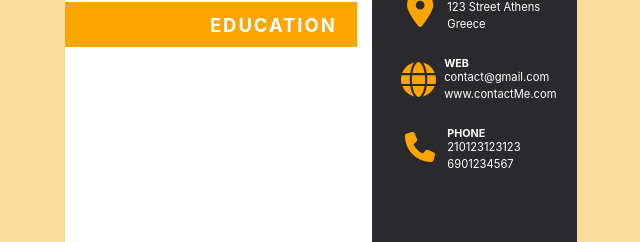
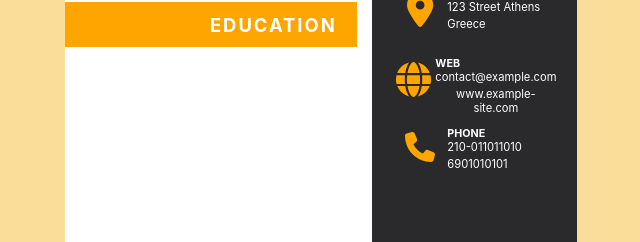
Before and after one commit to Kiwasthal/cv-project, a React (Create React App) app: page / in a window 1280 px wide. Shown: the part 309-551 px from the top of the page, without its empty margins (319-959 px from the left). Built offline with nearby package versions, Linux system fonts and the light colour scheme; the HTML template or start-up script is replaced by a standard one.

Commit message:
Web editing complete functionality

```diff
--- a/src/Components/Contact/WebContainer.js
+++ b/src/Components/Contact/WebContainer.js
@@ -2,6 +2,7 @@ import { Component } from 'react';
 import {
   StyledContactSubHeader,
   StyledContactInformationHolder,
+  StyledContactInput,
 } from '../../StyledComponents/Components.styled';
 import { StyledContactInformationContainer } from '../../StyledComponents/Components.styled';
 import { FontAwesomeIcon } from '@fortawesome/react-fontawesome';
@@ -10,8 +11,51 @@ import ContactEditButton from './ContactEditButton';
 
 class WebContainer extends Component {
   render() {
-    const { textUpper, textBottom, renderBtn, hideBtn, isHovered } = this.props;
-    return isHovered ? (
+    const {
+      textUpper,
+      textBottom,
+      renderBtn,
+      hideBtn,
+      isHovered,
+      isEdited,
+      buttonText,
+      handleEdit,
+      handleMain,
+      handleSecondary,
+      handleConfirm,
+      startEdit,
+      endEdit,
+      confirmValues,
+    } = this.props;
+    return isEdited ? (
+      <StyledContactInformationContainer onMouseLeave={hideBtn}>
+        <StyledContactSubHeader>WEB</StyledContactSubHeader>
+        <FontAwesomeIcon
+          icon={faGlobe}
+          style={{
+            color: 'orange',
+            gridArea: '1 / 1 / 4 / 2',
+            justifySelf: 'Center',
+            alignSelf: 'flex-start',
+            height: '35px',
+            marginTop: '10px',
+          }}
+        />
+        <StyledContactInput
+          style={{ alignSelf: 'flex-start' }}
+          onChange={handleMain}
+        />
+        <StyledContactInput onChange={handleSecondary} />
+        <ContactEditButton
+          handleEdit={handleEdit}
+          handleConfirm={handleConfirm}
+          text={buttonText}
+          startEdit={startEdit}
+          endEdit={endEdit}
+          confirmValues={confirmValues}
+        />
+      </StyledContactInformationContainer>
+    ) : isHovered ? (
       <StyledContactInformationContainer onMouseLeave={hideBtn}>
         <StyledContactSubHeader>WEB</StyledContactSubHeader>
         <FontAwesomeIcon
@@ -31,7 +75,12 @@ class WebContainer extends Component {
         <StyledContactInformationHolder>
           {textBottom}
         </StyledContactInformationHolder>
-        <ContactEditButton />
+        <ContactEditButton
+          handleEdit={handleEdit}
+          handleConfirm={handleConfirm}
+          text={buttonText}
+          startEdit={startEdit}
+        />
       </StyledContactInformationContainer>
     ) : (
       <StyledContactInformationContainer onMouseEnter={renderBtn}>
--- a/src/Components/ContactManager.js
+++ b/src/Components/ContactManager.js
@@ -21,19 +21,23 @@ export class ContactManager extends Component {
       },
       webHovering: false,
       webEditing: false,
-      web: {
+      webMain: {
         mainInput: '',
-        secondaryInput: '',
-        templateText: 'contact@gmail.com',
-        templateTextSecondary: 'www.contactMe.com',
+        templateText: 'contact@example.com',
+      },
+      webSecondary: {
+        mainInput: '',
+        templateText: 'www.example-site.com',
       },
       phoneHovering: false,
       phoneEditing: false,
-      phone: {
+      phoneMain: {
         mainInput: '',
-        secondaryInput: '',
-        templateText: '210123123123',
-        templateTextSecondary: '6901234567',
+        templateText: '210-011011010',
+      },
+      phoneSecondary: {
+        mainInput: '',
+        templateText: '6901010101',
       },
       buttonText: 'EDIT',
     };
@@ -99,6 +103,30 @@ export class ContactManager extends Component {
     });
   }
 
+  startWebEditing() {
+    this.setState({
+      webEditing: true,
+    });
+  }
+
+  endWebEditing() {
+    this.setState({
+      webEditing: false,
+    });
+  }
+
+  startPhoneEditing() {
+    this.setState({
+      phoneEditing: true,
+    });
+  }
+
+  endPhoneEditing() {
+    this.setState({
+      phoneEditing: false,
+    });
+  }
+
   handleNewAddressMainInput(e) {
     this.setState({
       addressMain: {
@@ -117,7 +145,25 @@ export class ContactManager extends Component {
     });
   }
 
-  confirmNewInput() {
+  handleNewWebMainInput(e) {
+    this.setState({
+      webMain: {
+        mainInput: e.target.value,
+        templateText: this.state.webMain.templateText,
+      },
+    });
+  }
+
+  handleNewWebSecondary(e) {
+    this.setState({
+      webSecondary: {
+        mainInput: e.target.value,
+        templateText: this.state.webSecondary.templateText,
+      },
+    });
+  }
+
+  confirmNewInputAddress() {
     this.setState({
       addressMain: {
         mainInput: '',
@@ -126,6 +172,19 @@ export class ContactManager extends Component {
       addressSecondary: {
         mainInput: '',
         templateTextCity: this.state.addressSecondary.mainInput,
+      },
+    });
+  }
+
+  confirmNewInputWeb() {
+    this.setState({
+      webMain: {
+        mainInput: '',
+        templateText: this.state.webMain.mainInput,
+      },
+      webSecondary: {
+        mainInput: '',
+        templateText: this.state.webSecondary.mainInput,
       },
     });
   }
@@ -141,9 +200,16 @@ export class ContactManager extends Component {
     const createEditBtn = this.createEditBtn.bind(this);
     const startAddressEdit = this.startAddressEditing.bind(this);
     const endAddressEdit = this.endAddressEditing.bind(this);
+    const startWebEdit = this.startWebEditing.bind(this);
+    const endWebEdit = this.endWebEditing.bind(this);
+    const startPhoneEdit = this.startPhoneEditing.bind(this);
+    const endPhoneEdit = this.endPhoneEditing.bind(this);
     const handleAddressMainInput = this.handleNewAddressMainInput.bind(this);
     const handleAddressSecondary = this.handleNewAddressSecondary.bind(this);
-    const confirmAddressChange = this.confirmNewInput.bind(this);
+    const handleWebMainInput = this.handleNewWebMainInput.bind(this);
+    const handleNewWebSecondary = this.handleNewWebSecondary.bind(this);
+    const confirmAddressChange = this.confirmNewInputAddress.bind(this);
+    const confirmWebChange = this.confirmNewInputWeb.bind(this);
 
     return (
       <StyledContactContainer>
@@ -164,18 +230,30 @@ export class ContactManager extends Component {
           buttonText={this.state.buttonText}
         />
         <WebContainer
-          textUpper={this.state.web.templateText}
-          textBottom={this.state.web.templateTextSecondary}
+          textUpper={this.state.webMain.templateText}
+          textBottom={this.state.webSecondary.templateText}
           renderBtn={renderWebEditButton}
           hideBtn={hideWebEditButton}
           isHovered={this.state.webHovering}
+          isEdited={this.state.webEditing}
+          startEdit={startWebEdit}
+          endEdit={endWebEdit}
+          handleEdit={createConfirmBtn}
+          handleMain={handleWebMainInput}
+          handleSecondary={handleNewWebSecondary}
+          confirmValues={confirmWebChange}
+          handleConfirm={createConfirmBtn}
+          buttonText={this.state.buttonText}
         />
         <PhoneContainer
-          textUpper={this.state.phone.templateText}
-          textBottom={this.state.phone.templateTextSecondary}
+          textUpper={this.state.phoneMain.templateText}
+          textBottom={this.state.phoneSecondary.templateText}
           renderBtn={renderPhoneEditButton}
           hideBtn={hidePhoneEditButton}
           isHovered={this.state.phoneHovering}
+          isEdited={this.state.phoneEditing}
+          startEdit={startPhoneEdit}
+          endEdit={endPhoneEdit}
         />
       </StyledContactContainer>
     );
```
